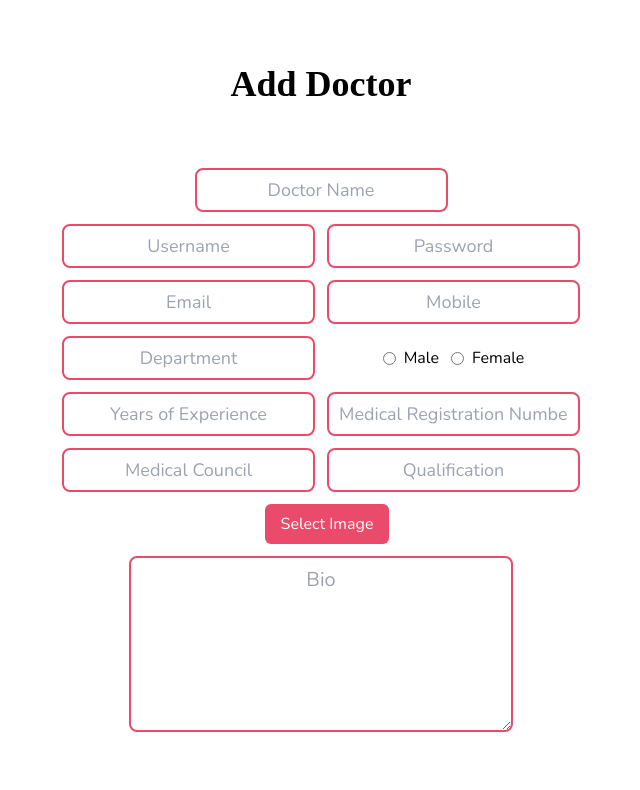
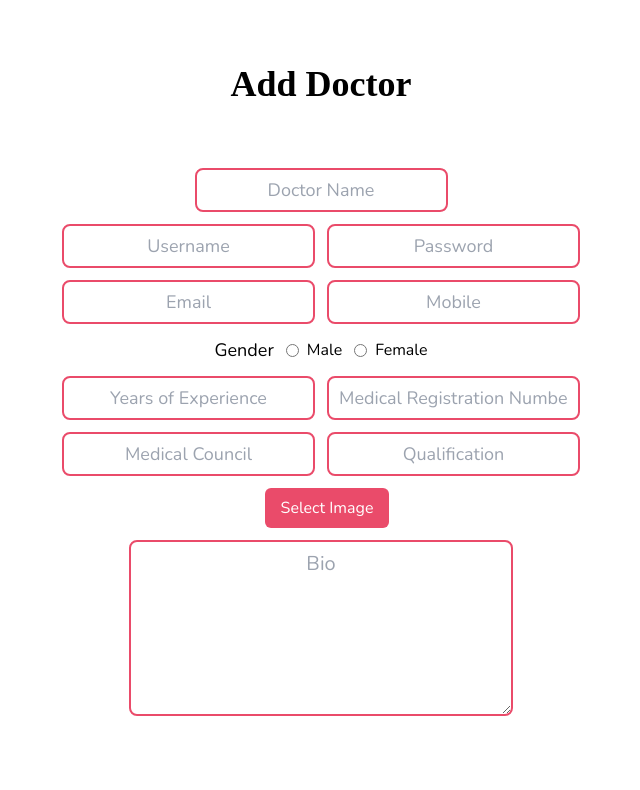
Before and after one commit to garbhagudi/next-appointment-center, a Next.js app: page /settings/edit/add-doctor in a window 1280 px wide. Shown: the top 790 px of the page, without its empty margins (319-959 px from the left). Built offline with nearby package versions, Linux system fonts and the light colour scheme; a web font is replaced by a local one.

Commit message:
hashed password

```diff
--- a/package.json
+++ b/package.json
@@ -12,6 +12,7 @@
     "@apollo/client": "^3.7.15",
     "@headlessui/react": "^1.7.15",
     "@headlessui/tailwindcss": "^0.1.3",
+    "@types/bcryptjs": "^2.4.2",
     "@types/dotenv": "^8.2.0",
     "@types/express": "^4.17.17",
     "@types/node": "20.2.5",
@@ -20,6 +21,8 @@
     "apollo-server-micro": "^3.12.0",
     "autoprefixer": "10.4.14",
     "axios": "^1.4.0",
+    "bcrypt": "^5.1.0",
+    "bcryptjs": "^2.4.3",
     "cloudinary": "^1.37.1",
     "dotenv": "^16.1.4",
     "eslint": "^8.42.0",
--- a/src/pages/api/Department/index.ts
+++ /dev/null
@@ -1,45 +0,0 @@
-import clientPromise from '@/lib/mongodb';
-import { NextApiRequest, NextApiResponse } from 'next';
-
-export default async function Departmenhandler(
-  req: NextApiRequest,
-  res: NextApiResponse,
-) {
-  const client = await clientPromise;
-  const db = client.db('Appointment_db');
-
-  if (req.method === 'GET') {
-    try {
-      const departments = await db
-        .collection('Department_db') // Collection Name
-        .find({})
-        .toArray();
-      res.status(200).json(departments);
-    } catch (error) {
-      res.status(500).json({ message: 'Error retrieving department' });
-    }
-  } else if (req.method === 'POST') {
-    try {
-      const { id, Name } = req.body;
-
-      // Perform any necessary validation or data manipulation before inserting into the database
-
-      const department = {
-        id,
-        Name,
-      };
-
-      const result = await db.collection('Department_db').insertOne(department);
-      const insertedId = result.insertedId;
-
-      const insertedDepartment = await db
-        .collection('Department_db')
-        .findOne({ _id: insertedId });
-      res.status(201).json(insertedDepartment);
-    } catch (error) {
-      res.status(500).json({ message: 'Error creating department' });
-    }
-  } else {
-    res.status(405).json({ message: 'Method not allowed' });
-  }
-}
--- a/src/pages/api/doctors/index.ts
+++ b/src/pages/api/doctors/index.ts
@@ -1,5 +1,6 @@
 import clientPromise from '@/lib/mongodb';
 import { NextApiRequest, NextApiResponse } from 'next';
+import bcrypt from 'bcryptjs';
 
 export default async function Doctorhandler(
   req: NextApiRequest,
@@ -37,6 +38,7 @@ export default async function Doctorhandler(
       } = req.body;
 
       // Perform any necessary validation or data manipulation before inserting into the database
+      const passwordHash = await bcrypt.hash(password, 10);
 
       const doctor = {
         doctorName,
@@ -51,7 +53,7 @@ export default async function Doctorhandler(
         username,
         bio,
         image,
-        password,
+        passwordHash,
       };
 
       const result = await db.collection('doctors').insertOne(doctor);
--- a/src/pages/settings/edit/add-doctor.tsx
+++ b/src/pages/settings/edit/add-doctor.tsx
@@ -4,7 +4,6 @@ interface FormValues {
   doctorName: string;
   email: string;
   mobile: string;
-  department: string;
   gender: string;
   yearsOfExperience: string;
   registrationNumber: string;
@@ -20,7 +19,6 @@ const initialValues: FormValues = {
   doctorName: '',
   email: '',
   mobile: '',
-  department: '',
   gender: '',
   yearsOfExperience: '',
   registrationNumber: '',
@@ -96,8 +94,8 @@ const DoctorForm: React.FC = () => {
         if (response.ok) {
           alert('Doctor added successfully');
           console.log(JSON.stringify({ formData }));
-
-          // setValues(initialValues); // Reset form values
+          setTimeout(() => 500);
+          setValues(initialValues); // Reset form values
           setErrors({}); // Reset errors
         } else {
           alert('Something went wrong!');
@@ -123,9 +121,6 @@ const DoctorForm: React.FC = () => {
     }
     if (!values.mobile) {
       validationErrors.mobile = 'Mobile number is required';
-    }
-    if (!values.department) {
-      validationErrors.department = 'Department is required';
     }
     if (!values.gender) {
       validationErrors.gender = 'Please Select Gender';
@@ -224,23 +219,10 @@ const DoctorForm: React.FC = () => {
           </div>
         </div>
 
-        <div className='grid lg:grid-cols-2 gap-3'>
-          <div>
-            <input
-              type='text'
-              id='department'
-              placeholder='Department'
-              className='text-lg text-center px-2.5 py-1.5 rounded-lg block border-2 border-brandPink text-brandPurpleDark focus:outline-none focus:border-brandPurpleDark'
-              name='department'
-              value={values.department}
-              onChange={handleChange}
-            />
-            {errors.department && (
-              <div className='text-brandPink text-sm text-center'>
-                {errors.department}
-              </div>
-            )}
-          </div>
+        <div className='flex items-center justify-center gap-3'>
+          <label htmlFor='gender' className='text-lg'>
+            Gender
+          </label>
           <div className='w-full flex flex-col gap-3 items-center justify-center'>
             <div className='flex items-center justify-center gap-3'>
               <div className='flex items-center'>
@@ -251,7 +233,7 @@ const DoctorForm: React.FC = () => {
                   value='male'
                   checked={values.gender === 'male'}
                   onChange={handleChange}
-                  className='mr-2'
+                  className='mr-2 '
                 />
                 <label htmlFor='male'>Male</label>
               </div>
```
Also changed, not shown: 1 other file (tests, documents, lock files or other folders).
